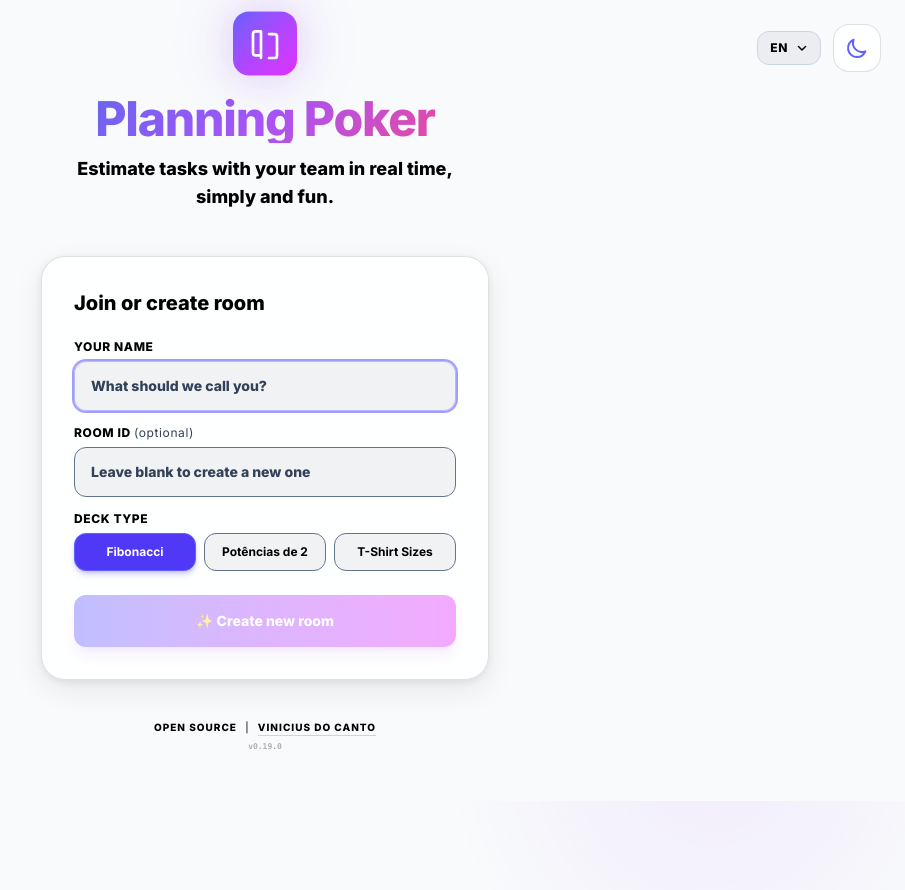
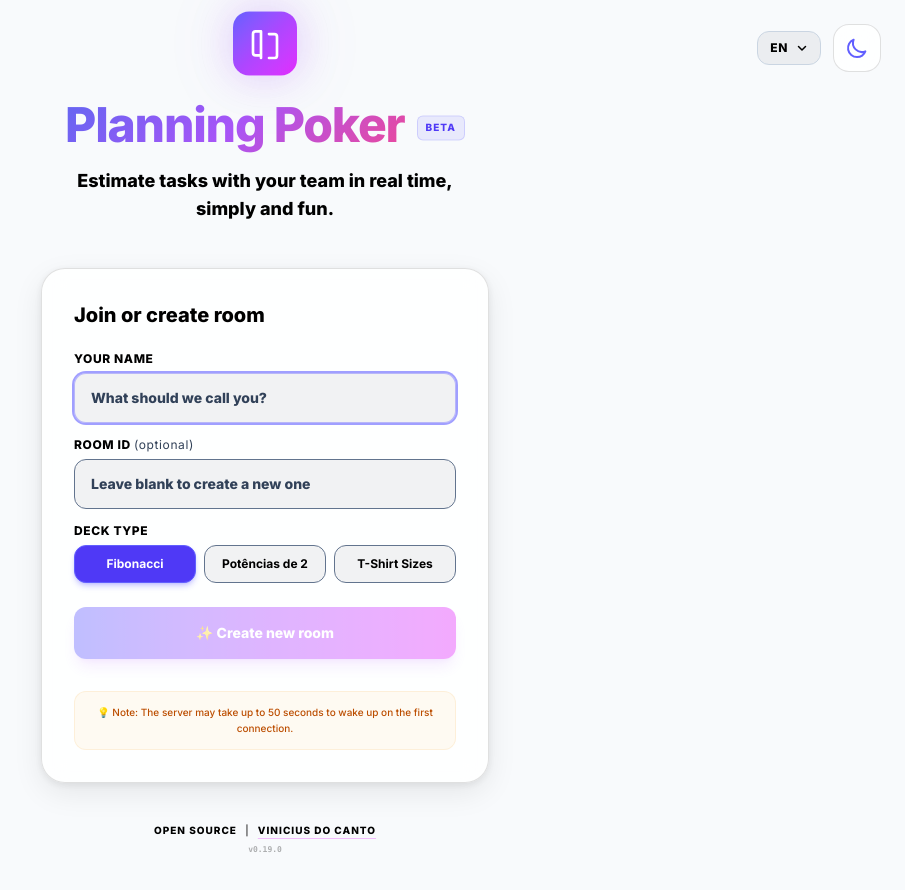
Before and after one commit to viniciusdocanto/planningpoker, a Vue app in the folder frontend/: page / in a window 1280 px wide. Shown: the top 890 px of the page, without its empty margins (375-1280 px from the left). Before the commit the page ends 801 px from the top, so only its background shows below. Built offline with nearby package versions, Linux system fonts and the light colour scheme.

Commit message:
feat: add beta badge and connection warning for free tier

```diff
--- a/frontend/src/components/EntranceCard.vue
+++ b/frontend/src/components/EntranceCard.vue
@@ -87,6 +87,13 @@
 
       <!-- Error message -->
       <p v-if="props.errorMsg" class="text-rose-400 text-xs text-center mt-1 font-bold">⚠️ {{ props.errorMsg }}</p>
+
+      <!-- Render/Free Tier Warning -->
+      <div class="mt-4 p-3 rounded-xl bg-amber-500/5 border border-amber-500/10">
+        <p class="text-[10px] text-amber-700 dark:text-amber-500/80 leading-relaxed font-medium text-center">
+          <span class="font-black opacity-100">💡</span> {{ t('home.renderWarning') }}
+        </p>
+      </div>
     </div>
   </div>
 </template>
--- a/frontend/src/components/HomeHeader.vue
+++ b/frontend/src/components/HomeHeader.vue
@@ -5,7 +5,10 @@
         <path stroke-linecap="round" stroke-linejoin="round" stroke-width="2" d="M9 3H5a2 2 0 00-2 2v14a2 2 0 002 2h4m6-16h4a2 2 0 012 2v14a2 2 0 01-2 2h-4m-6 0V3" />
       </svg>
     </div>
-    <h1 class="text-5xl font-extrabold tracking-tight text-gradient mb-3">{{ t('home.title') }}</h1>
+    <div class="flex items-center justify-center gap-3 mb-3">
+      <h1 class="text-5xl font-extrabold tracking-tight text-gradient leading-tight">{{ t('home.title') }}</h1>
+      <span class="px-2 py-1 rounded-md bg-indigo-500/10 border border-indigo-500/20 text-indigo-600 dark:text-indigo-400 text-[10px] font-black uppercase tracking-widest h-fit mt-1">{{ t('home.beta') }}</span>
+    </div>
     <p class="text-black dark:text-slate-400 text-lg max-w-sm font-black mx-auto">
       {{ t('home.tagline') }}
     </p>
--- a/frontend/src/i18n/locales/en.json
+++ b/frontend/src/i18n/locales/en.json
@@ -13,7 +13,9 @@
         "joinRoom": "🚀 Join room",
         "createRoom": "✨ Create new room",
         "invalidName": "Invalid name. Use only letters, numbers, spaces, hyphens, or dots (max 30 chars).",
-        "invalidRoom": "Invalid room ID. Use only letters, numbers, hyphens, or underscores (max 40 chars)."
+        "invalidRoom": "Invalid room ID. Use only letters, numbers, hyphens, or underscores (max 40 chars).",
+        "beta": "BETA",
+        "renderWarning": "Note: The server may take up to 50 seconds to wake up on the first connection."
     },
     "room": {
         "share": "Share",
--- a/frontend/src/i18n/locales/es.json
+++ b/frontend/src/i18n/locales/es.json
@@ -13,7 +13,9 @@
         "joinRoom": "🚀 Entrar en la sala",
         "createRoom": "✨ Crear nueva sala",
         "invalidName": "Nombre inválido. Use solo letras, números, espacios, guiones o puntos (máx. 30 caracteres).",
-        "invalidRoom": "ID de sala inválido. Use solo letras, números, guiones o guiones bajos (máx. 40 caracteres)."
+        "invalidRoom": "ID de sala inválido. Use solo letras, números, guiones o guiones bajos (máx. 40 caracteres).",
+        "beta": "BETA",
+        "renderWarning": "Nota: El servidor puede tardar até 50 segundos en activarse en la primera conexión."
     },
     "room": {
         "share": "Compartir",
--- a/frontend/src/i18n/locales/pt.json
+++ b/frontend/src/i18n/locales/pt.json
@@ -13,7 +13,9 @@
         "joinRoom": "🚀 Entrar na sala",
         "createRoom": "✨ Criar nova sala",
         "invalidName": "Nome inválido. Use apenas letras (incluindo acentos), números, espaços, hífens ou pontos (máx. 30 chars).",
-        "invalidRoom": "ID de sala inválido. Use apenas letras, números, hífens ou underscores (máx. 40 chars)."
+        "invalidRoom": "ID de sala inválido. Use apenas letras, números, hífens ou underscores (máx. 40 chars).",
+        "beta": "BETA",
+        "renderWarning": "Nota: O servidor pode levar até 50 segundos para acordar na primeira conexão."
     },
     "room": {
         "share": "Compartilhar",
```
